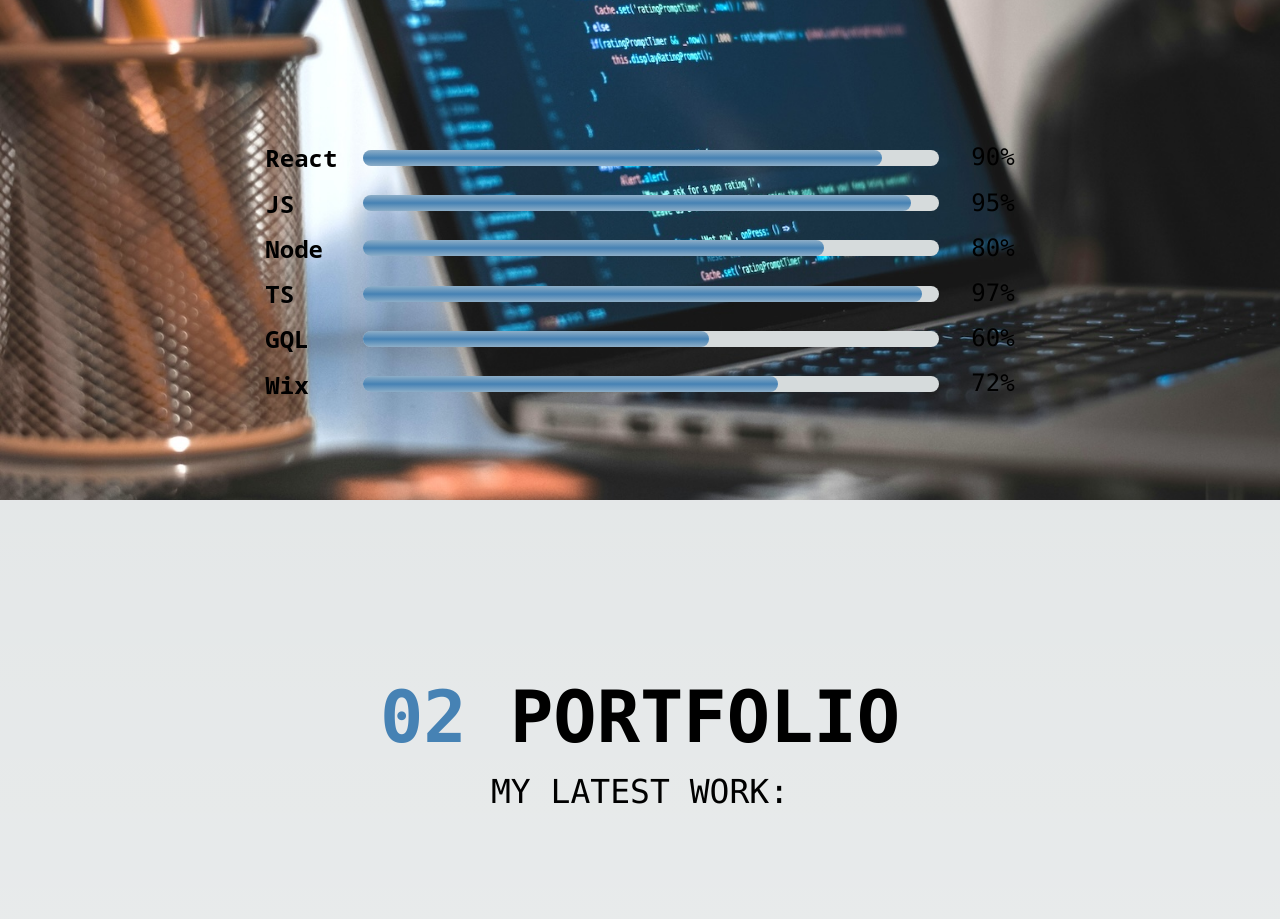
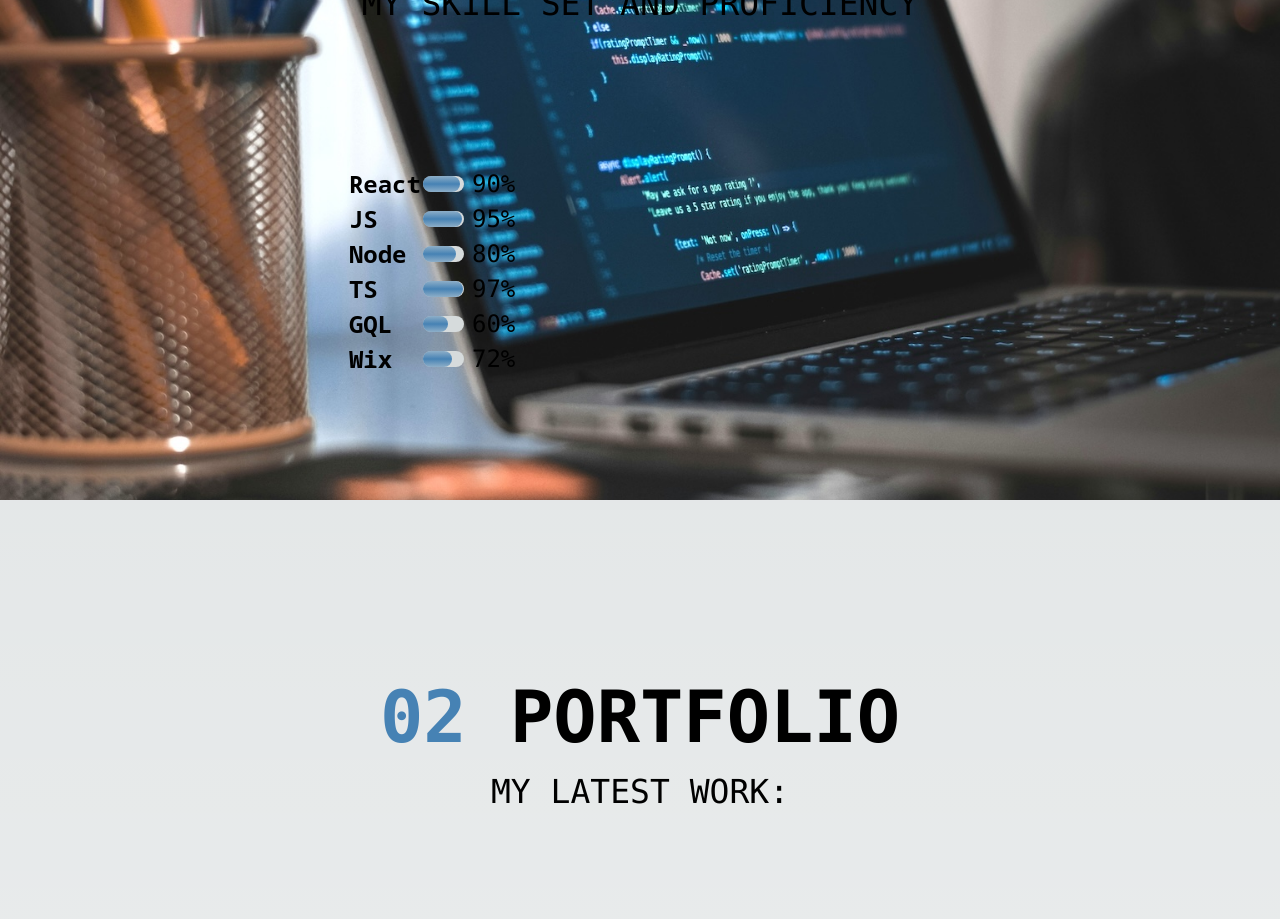
Before and after one commit to wes992/WesPortfolioNext, a Next.js app: page / in a window 1280 px wide. Shown: the part 1100-2019 px from the top of the page. Built offline with nearby package versions, Linux system fonts and the light colour scheme.

Commit message:
edit progress bar

```diff
--- a/app/components/Progress/ProgressBar.module.css
+++ b/app/components/Progress/ProgressBar.module.css
@@ -1,14 +1,16 @@
 .container {
   display: flex;
   align-items: center;
+  gap: 0.5rem;
+  /* margin-left: 1.5rem;
   gap: 2rem;
-  margin-left: 1.5rem;
+  min-width: 70%; */
 }
 
 .barContainer {
   height: 1rem;
   position: relative;
-  width: 40ch;
+  min-width: 80%;
   background-color: rgb(var(--background-start-rgb));
   border-radius: var(--border-radius);
 }
@@ -26,4 +28,11 @@
 }
 
 .percentage {
+  line-height: 1em;
 }
+
+/* @media screen and (max-width: 486px) {
+  .barContainer {
+    width: 60%;
+  }
+} */
```
